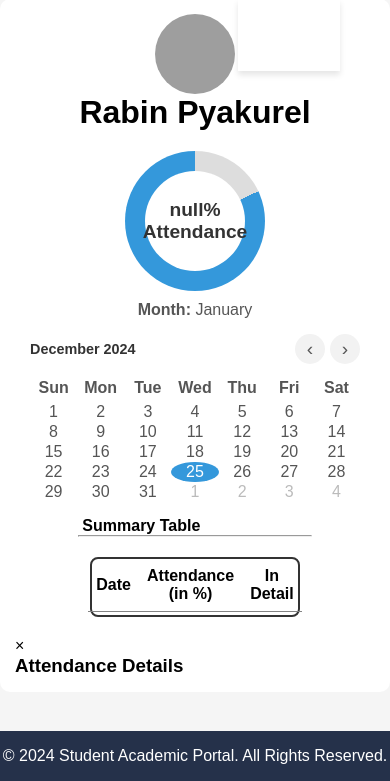
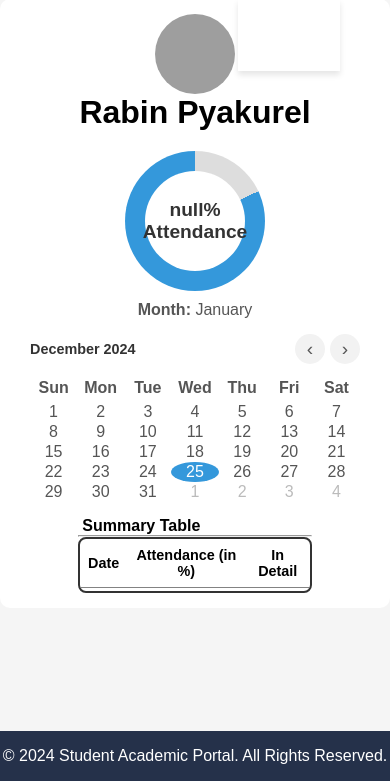
Before and after one commit to RabinPyakurel/Student-Academic-portal, a PHP site: page /department/attendance.php in a window 390 px wide. Shown: the part 63-844 px from the top of the page. Run offline with PHP 8.4, Linux system fonts and the light colour scheme; the visitor is signed in with stand-in values (Sample User, id 1); data that the repository does not hold is empty; grey boxes are pictures that could not be loaded.

Commit message:
updated view detail of attendance

```diff
--- a/assets/css/attendance.css
+++ b/assets/css/attendance.css
@@ -171,13 +171,16 @@ main {
 }
 
 .attendance-table {
-    margin: 20px auto;
+    margin-left: auto;
+    margin-right: auto;
     display: flex;
     justify-content: center;
     align-items: center;
     border: 2px solid #333;
-    width: 90%;
+    width: 100%;
+    max-width: 800px;
     border-radius: 0.5rem;
+    overflow-x: auto;
 }
 
 .attendance-table table {
@@ -187,17 +190,76 @@ main {
     margin-bottom: 3px;
 }
 
-.attendance-table th {
+.attendance-table th,
+.attendance-table td {
+    padding: 0.5rem;
     border-bottom: 1px solid #838383;
-    padding: 0.5rem;
     text-align: center;
+    word-wrap: break-word;
 }
 
-.attendance-table td {
-    padding: 1rem;
-    border-bottom: 1px solid #838383;
+.modal {
+    display: none;
+    /* Hidden by default */
+    position: fixed;
+    /* Stay in place */
+    z-index: 9999;
+    /* Sit on top */
+    left: 0;
+    top: 0;
+    width: 100%;
+    height: 100%;
+    overflow: hidden;
+    /* Disable scrolling for the background */
+    background-color: rgba(0, 0, 0, 0.5);
+    /* Black w/ opacity */
 }
 
+.modal-content {
+    background-color: #fefefe;
+    margin: auto;
+    padding: 20px;
+    border: 1px solid #888;
+    width: 80%;
+    max-width: 700px;
+    max-height: 90%;
+    overflow-y: auto;
+    /* Enable vertical scrolling for the modal content */
+    box-shadow: 0 5px 15px rgba(0, 0, 0, 0.3);
+    border-radius: 8px;
+    position: relative;
+    /* Position relative for close button */
+    top: 50%;
+    /* Center vertically */
+    transform: translateY(-50%);
+    /* Adjust for exact center */
+}
+
+.close {
+    position: absolute;
+    top: 10px;
+    right: 20px;
+    font-size: 20px;
+    cursor: pointer;
+    color: #333;
+}
+
+.modal table {
+    width: 100%;
+    border-collapse: collapse;
+    margin-top: 20px;
+}
+
+.modal th,
+.modal td {
+    text-align: left;
+    padding: 8px;
+    border: 1px solid #ddd;
+}
+
+.modal th {
+    background: #f4f4f4;
+}
 
 /* Responsive Design */
 @media (max-width: 1024px) {
@@ -232,6 +294,15 @@ main {
         /* Adjusted height for smaller days */
         line-height: 30px;
     }
+
+    .attendance-table {
+        width: 100%;
+        max-width: 600px;
+    }
+
+    .modal-content {
+        width: 95%;
+    }
 }
 
 @media (max-width: 768px) {
@@ -255,6 +326,14 @@ main {
         height: 25px;
         line-height: 25px;
     }
+
+    .attendance-table th,
+    .attendance-table td,
+    .modal th,
+    .modal td {
+        font-size: 0.9rem;
+        padding: 0.5rem;
+    }
 }
 
 @media (max-width: 480px) {
@@ -272,4 +351,22 @@ main {
         height: 20px;
         line-height: 20px;
     }
+
+    .attendance-table {
+        width: 100%;
+    }
+
+    .attendance-table table {
+        font-size: 0.8rem;
+    }
+
+    .modal-content {
+        padding: 15px;
+    }
+
+    .modal th,
+    .modal td {
+        font-size: 0.8rem;
+        padding: 6px;
+    }
 }
--- a/department/attendance.php
+++ b/department/attendance.php
@@ -78,7 +78,7 @@ if(!isset($_SESSION['user_id'])){
             <div class="modal-content">
                 <span class="close">&times;</span>
                 <h3 id="modal-title">Attendance Details</h3>
-                <div class="modal-details">
+                <div id="modal-details">
 
                 </div>
             </div>
@@ -86,49 +86,7 @@ if(!isset($_SESSION['user_id'])){
     </main>
     <?php include '../layout/footer.htm'; ?>
     <script src="../assets/js/calendar.js"></script>
-    <script>
-        $(document).ready(function () {
-            $.ajax({
-                url: 'attendance_data.php',
-                method: 'GET',
-                data: {
-                    action: 'monthly'
-                },
-                dataType: 'json',
-                success: function (data) {
-                    const tableBody = $('#table-body');
-                    tableBody.empty();
-                    data.forEach((item) => {
-                        tableBody.append(`<tr>
-                                <td>${item.month_year}</td>
-                                <td>${item.attendance_percentage}%</td>
-                                <td><a href="#" class="view-details" data-date="${item.month_year}">View</a></td>
-                            </tr>`);
-                    });
-                }
-            });
-
-            $.ajax({
-                url: 'attendance_data.php',
-                method: 'GET',
-                data: {
-                    action: 'overall'
-                },
-                dataType: 'json',
-                success: function (data) {
-                    const percentage = data[0].attendance_percentage;
-                    $('.percentage').text(`${percentage}% Attendance`);
-                    $('.circle').css('background', `conic-gradient(#3498db ${percentage}%, #ddd ${percentage}% 100%)`);
-                }
-            });
-
-            $(document).on('click','[data-date]',function(e){
-                e.preventDefault();
-                const monthYear = $(this).data('date');
-            })
-        });
-    </script>
-
+    <script src="../assets/js/attendance.js"></script>
 </body>
 
 </html>
--- a/department/attendance_data.php
+++ b/department/attendance_data.php
@@ -39,12 +39,33 @@ $overallSummary = $stmt->fetchAll(PDO::FETCH_ASSOC);
 echo json_encode($overallSummary);
 }
 
+function fetchAttendanceDetails($pdo,$user_id,$monthYear){
+    $query = "SELECT
+                DATE_FORMAT(date,'%Y-%m-%d') AS date,
+                status,
+                remarks
+                FROM attendance
+                WHERE std_id = :user_id
+                  AND DATE_FORMAT(date, '%M, %Y') = :month_year
+                ORDER BY date;";
+
+    $stmt = $pdo->prepare($query);
+    $stmt->bindParam(':user_id',$user_id);
+    $stmt->bindParam(':month_year',$monthYear,PDO::PARAM_STR);
+    $stmt->execute();
+    $details = $stmt->fetchAll(PDO::FETCH_ASSOC);
+
+    echo json_encode($details);
+}
+
 if(isset($_GET['action'])){
     $action = $_GET['action'];
     if($action === 'overall'){
         fetchOverallAttendance($pdo,$user_id);
     }elseif($action === 'monthly'){
         fetchMonthlyAttendance($pdo,$user_id);
+    }elseif($action === 'details' && isset($_GET['month_year'])){
+        fetchAttendanceDetails($pdo,$user_id,$_GET['month_year']);
     }else{
         echo "Invalid action";
     }
```
Also changed, not shown: assets/js/attendance.js (added, +95 -0 lines).
